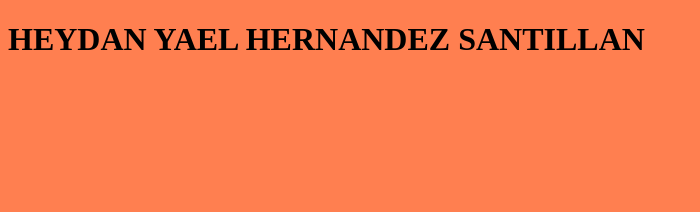
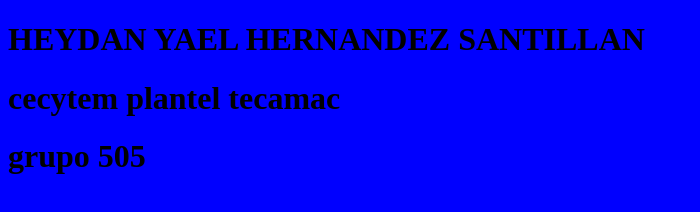
Before and after one commit to YAELH18UQA/proyectov2, a plain HTML site: page indexx.html in a window 1280 px wide. Shown: the whole page, without its empty margins (0-700 px from the left). Drawn offline with Linux system fonts and the light colour scheme.

Commit message:
ACTUALIZACION

```diff
--- a/indexx.html
+++ b/indexx.html
@@ -7,7 +7,7 @@
     <title>PAGINA WEB</title>
 
 <style>
-    body{background: coral;}
+    body{background: blue;}
 </style>
 
 </head>
@@ -15,5 +15,11 @@
 
 <h1>HEYDAN YAEL HERNANDEZ SANTILLAN</h1>
 
+<h1>cecytem plantel tecamac</h1>
+
+
+
+<h1>grupo 505</h1>
+
 </body>
 </html>
--- /dev/null
+++ b/style.css
@@ -0,0 +1,5 @@
+body{
+
+    background: coral;
+
+        }
```
Also changed, not shown: index.html (+1 -8 lines).
